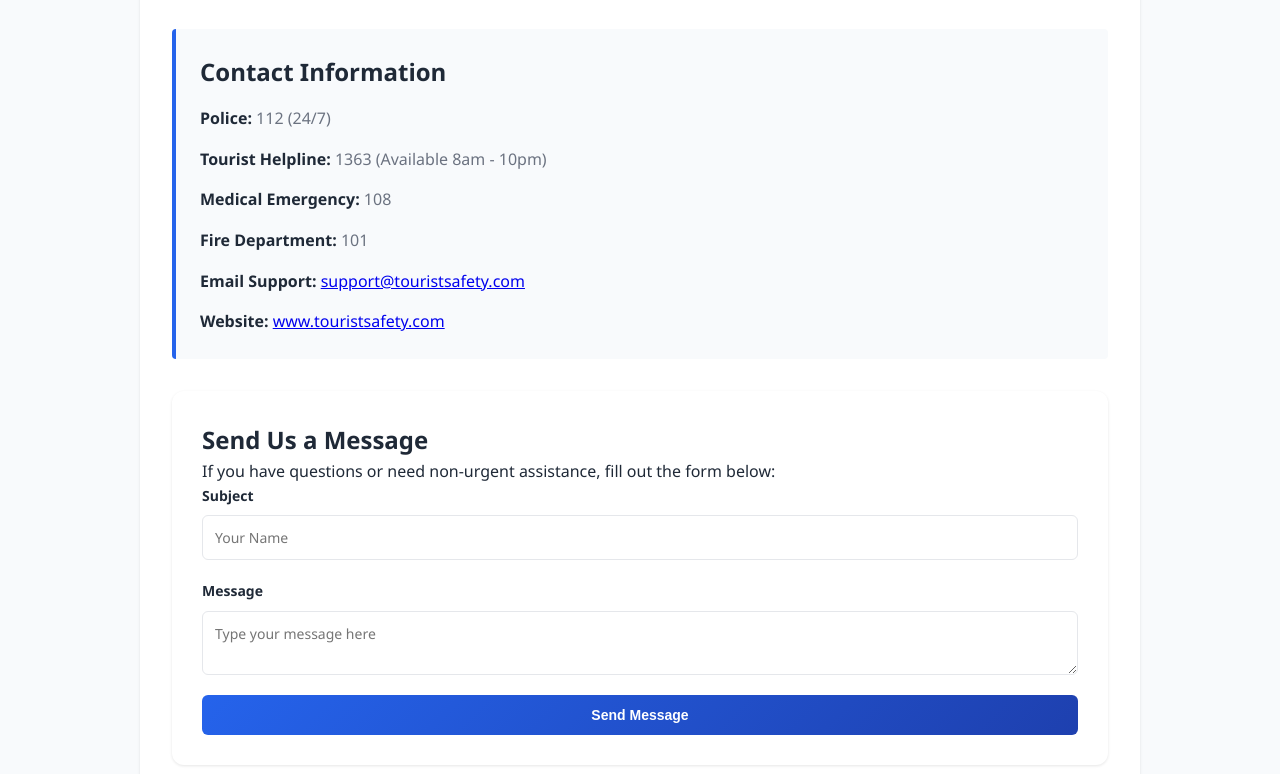
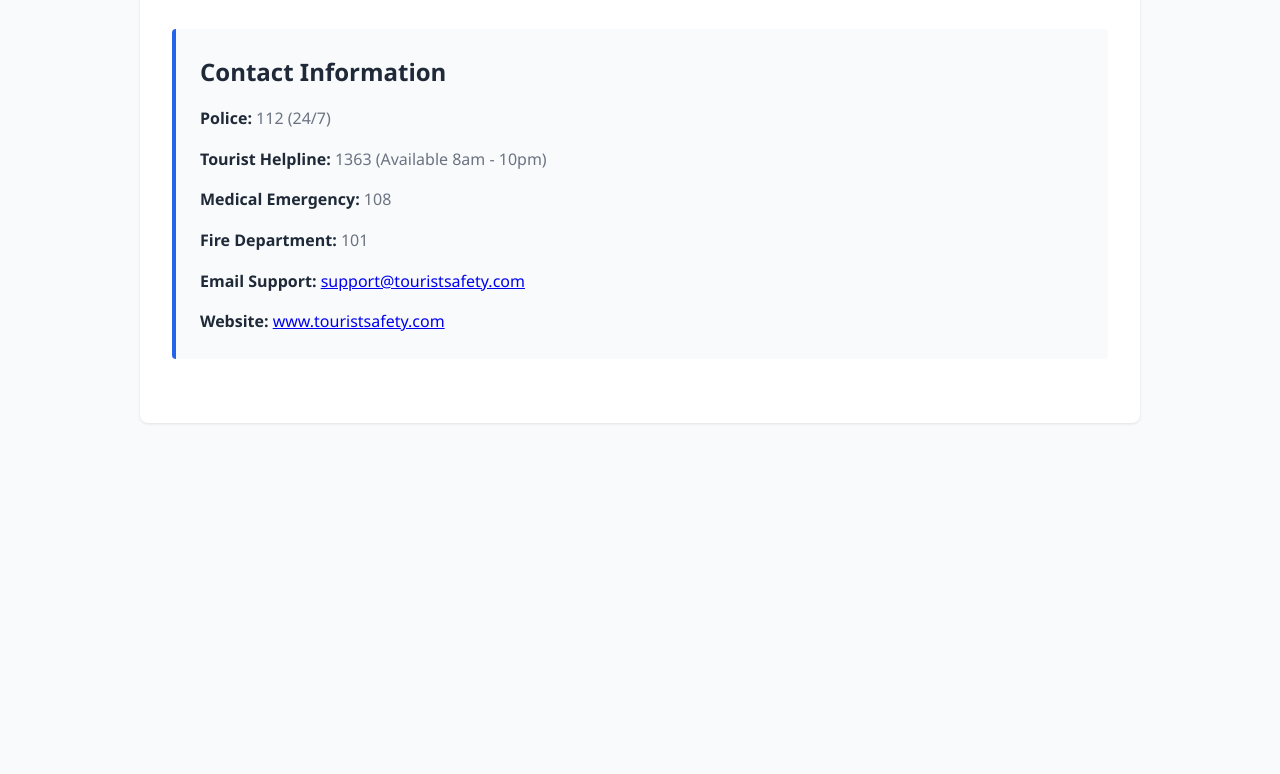
Before and after one commit to Atharva3296/Tourist_safety, a plain HTML site: page contact.html in a window 1280 px wide. Shown: the part 206-980 px from the top of the page. After the commit the page ends 800 px from the top, so only its background shows below. Drawn offline with Linux system fonts and the light colour scheme.

Commit message:
contact.html
Removed the contact form section from the contact page.

```diff
--- a/contact.html
+++ b/contact.html
@@ -39,7 +39,7 @@
         <p><strong>Website:</strong> <a href="https://www.touristsafety.com" target="_blank">www.touristsafety.com</a></p>
     </section>
 
-    <section class="contact-card">
+    <!-- <section class="contact-card">
         <h2>Send Us a Message</h2>
         <p>If you have questions or need non-urgent assistance, fill out the form below:</p>
         <form id="contact-form" class="contact-form" onsubmit="sendMessage(event)">
@@ -53,7 +53,7 @@
             </div>
             <button type="submit" class="btn btn-primary">Send Message</button>
         </form>
-    </section>
+    </section> -->
 </main>
 
 <script src="script.js"></script>
```
